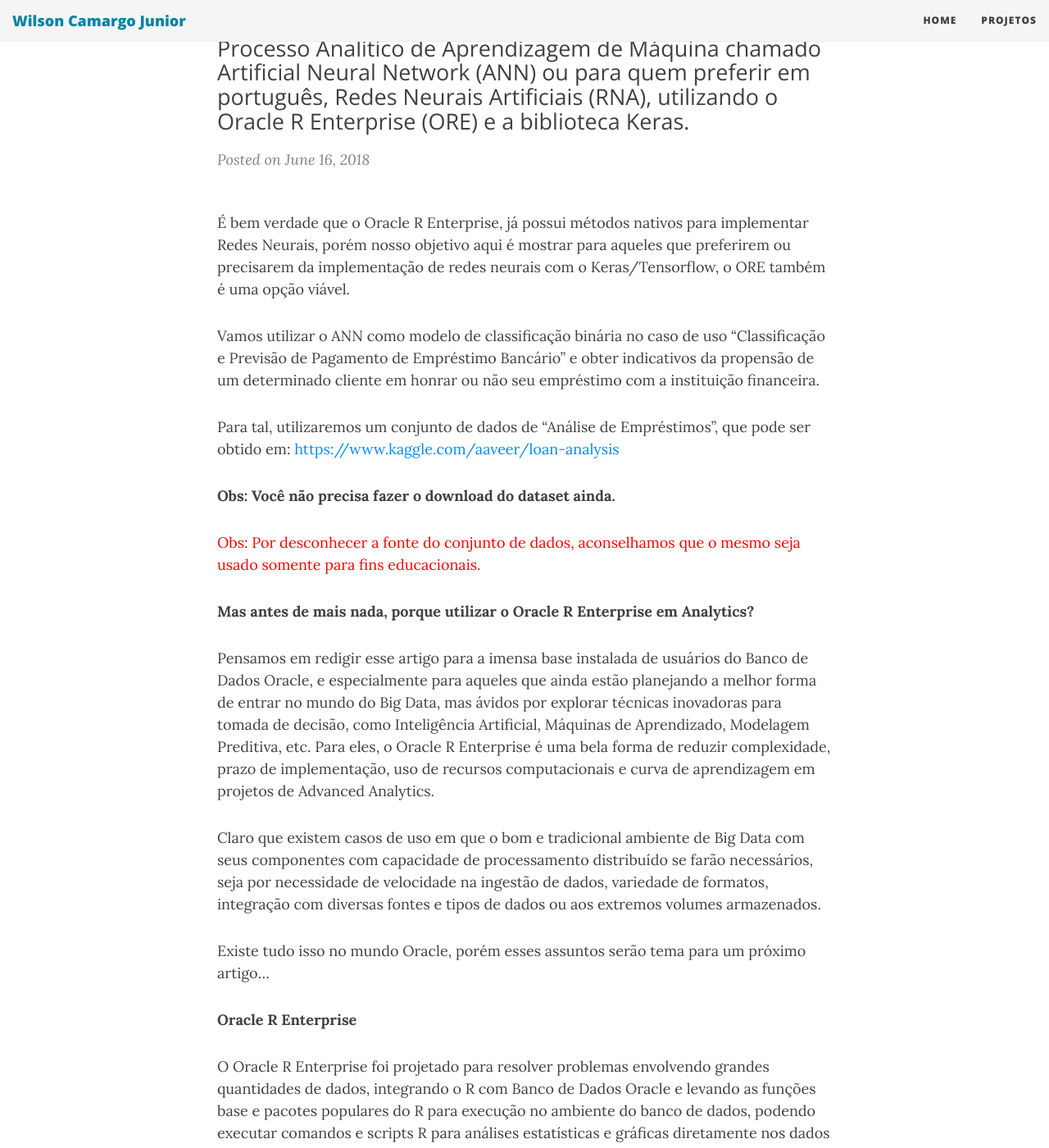
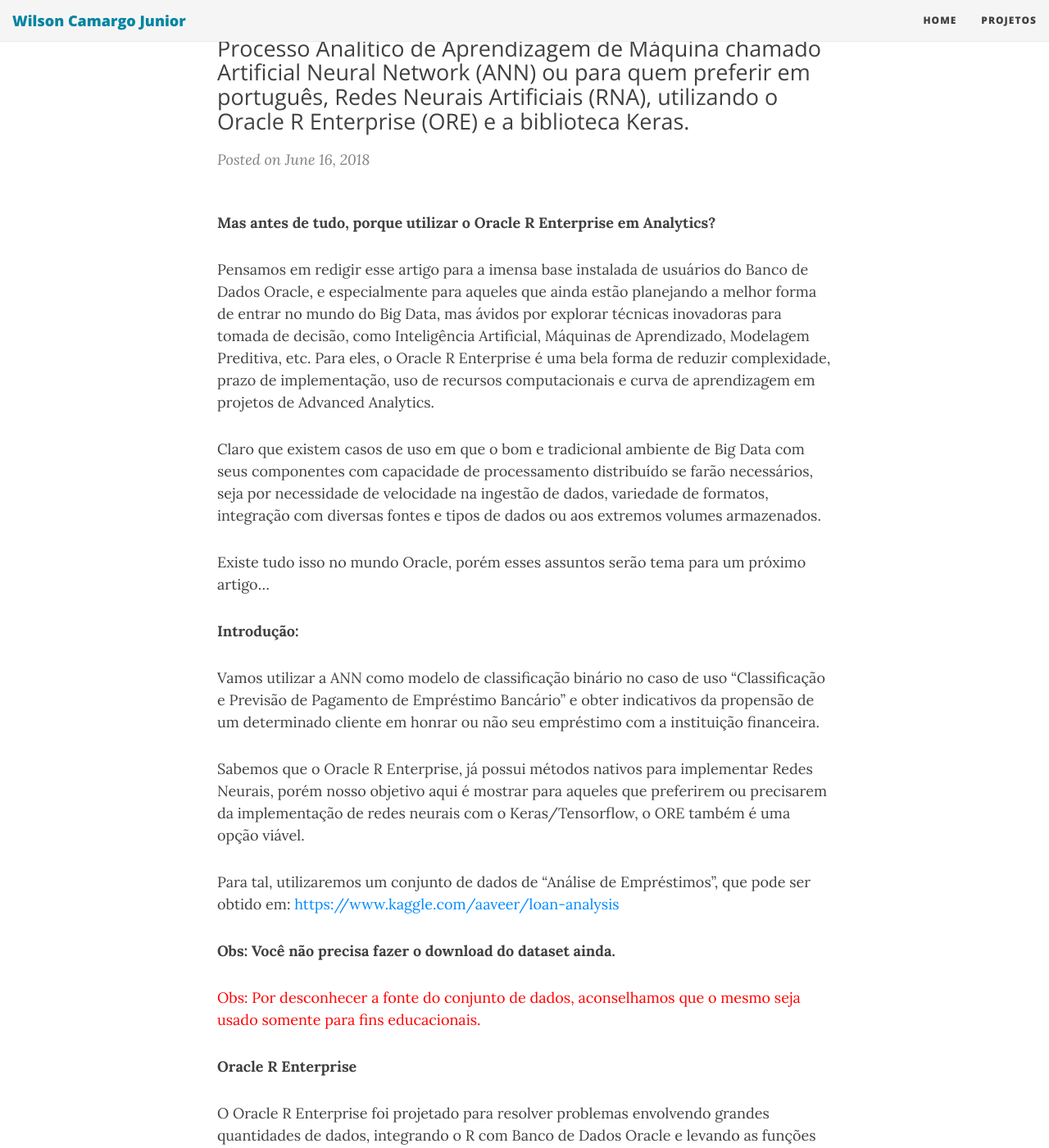
Before and after one commit to wilson-camargo-jr/teste, a Jekyll site: the page built from _posts/2018-06-16-ANN-ORE-P1.md, in a window 1280 px wide and 1400 px high, scrolled down 291 px. Shown: the whole window at 82% size. Built offline with Jekyll 4.4.1, drawn with Linux system fonts in a browser that asks for light colours; nearby versions of some CDN libraries.

Commit message:
Update 2018-06-16-ANN-ORE-P1.md

```diff
--- a/_posts/2018-06-16-ANN-ORE-P1.md
+++ b/_posts/2018-06-16-ANN-ORE-P1.md
@@ -4,23 +4,25 @@
 subtitle: Nesse artigo vamos mostrar como implementar um Processo Analítico de Aprendizagem de Máquina chamado Artificial Neural Network (ANN) ou para quem preferir em português, Redes Neurais Artificiais (RNA), utilizando o Oracle R Enterprise (ORE) e a biblioteca Keras.
 ---
 
-É bem verdade que o Oracle R Enterprise, já possui métodos nativos para implementar Redes Neurais, porém nosso objetivo aqui é mostrar para aqueles que preferirem ou precisarem da implementação de redes neurais com o Keras/Tensorflow, o ORE também é uma opção viável.
+**Mas antes de tudo, porque utilizar o Oracle R Enterprise em Analytics?**
 
-Vamos utilizar o ANN como modelo de classificação binária no caso de uso “Classificação e Previsão de Pagamento de Empréstimo Bancário” e obter indicativos da propensão de um determinado cliente em honrar ou não seu empréstimo com a instituição financeira.
+Pensamos em redigir esse artigo para a imensa base instalada de usuários do Banco de Dados Oracle, e especialmente para aqueles que ainda estão planejando a melhor forma de entrar no mundo do Big Data, mas ávidos por explorar técnicas inovadoras para tomada de decisão, como Inteligência Artificial, Máquinas de Aprendizado, Modelagem Preditiva, etc. Para eles, o Oracle R Enterprise é uma bela forma de reduzir complexidade, prazo de implementação, uso de recursos computacionais e curva de aprendizagem em projetos de Advanced Analytics.
+
+Claro que existem casos de uso em que o bom e tradicional ambiente de Big Data com seus componentes com capacidade de processamento distribuído se farão necessários, seja por necessidade de velocidade na ingestão de dados, variedade de formatos, integração com diversas fontes e tipos de dados ou aos extremos volumes armazenados.
+
+Existe tudo isso no mundo Oracle, porém esses assuntos serão tema para um próximo artigo...
+
+**Introdução:**
+
+Vamos utilizar a ANN como modelo de classificação binário no caso de uso “Classificação e Previsão de Pagamento de Empréstimo Bancário” e obter indicativos da propensão de um determinado cliente em honrar ou não seu empréstimo com a instituição financeira.
+
+Sabemos que o Oracle R Enterprise, já possui métodos nativos para implementar Redes Neurais, porém nosso objetivo aqui é mostrar para aqueles que preferirem ou precisarem da implementação de redes neurais com o Keras/Tensorflow, o ORE também é uma opção viável.
 
 Para tal, utilizaremos um conjunto de dados de “Análise de Empréstimos”, que pode ser obtido em: [https://www.kaggle.com/aaveer/loan-analysis](https://www.kaggle.com/aaveer/loan-analysis)
 
 **Obs: Você não precisa fazer o download do dataset ainda.**
 
 <span style="color:red">Obs: Por desconhecer a fonte do conjunto de dados, aconselhamos que o mesmo seja usado somente para fins educacionais.</span>
-
-**Mas antes de mais nada, porque utilizar o Oracle R Enterprise em Analytics?**
-
-Pensamos em redigir esse artigo para a imensa base instalada de usuários do Banco de Dados Oracle, e especialmente para aqueles que ainda estão planejando a melhor forma de entrar no mundo do Big Data, mas ávidos por explorar técnicas inovadoras para tomada de decisão, como Inteligência Artificial, Máquinas de Aprendizado, Modelagem Preditiva, etc. Para eles, o Oracle R Enterprise é uma bela forma de reduzir complexidade, prazo de implementação, uso de recursos computacionais e curva de aprendizagem em projetos de Advanced Analytics.
-
-Claro que existem casos de uso em que o bom e tradicional ambiente de Big Data com seus componentes com capacidade de processamento distribuído se farão necessários, seja por necessidade de velocidade na ingestão de dados, variedade de formatos, integração com diversas fontes e tipos de dados ou aos extremos volumes armazenados.
-
-Existe tudo isso no mundo Oracle, porém esses assuntos serão tema para um próximo artigo...
 
 **Oracle R Enterprise**
 
```
